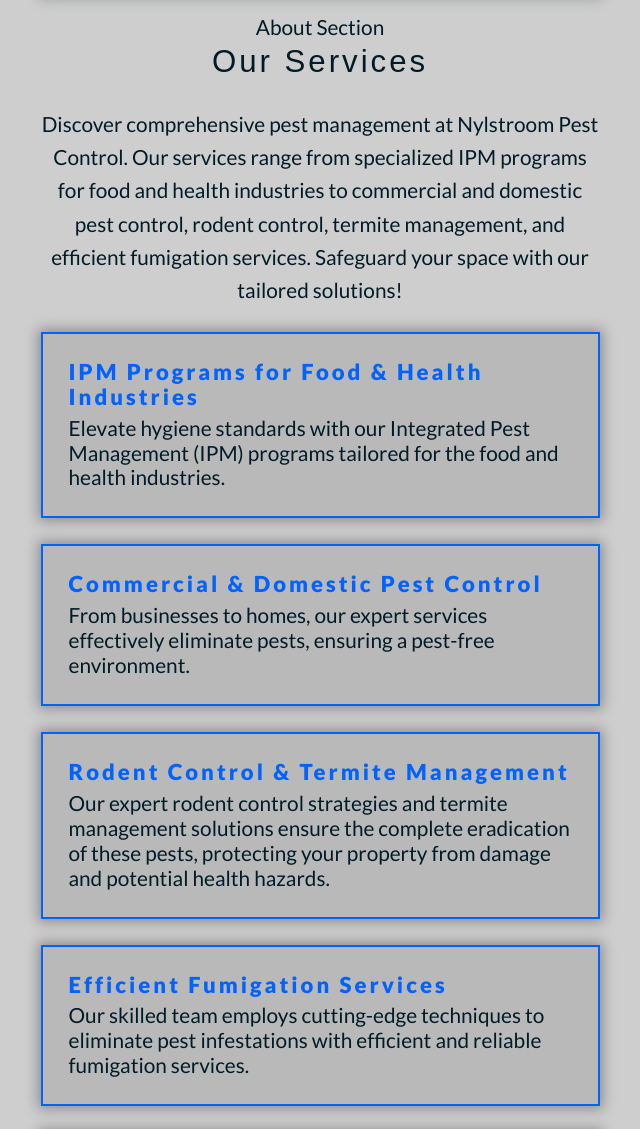
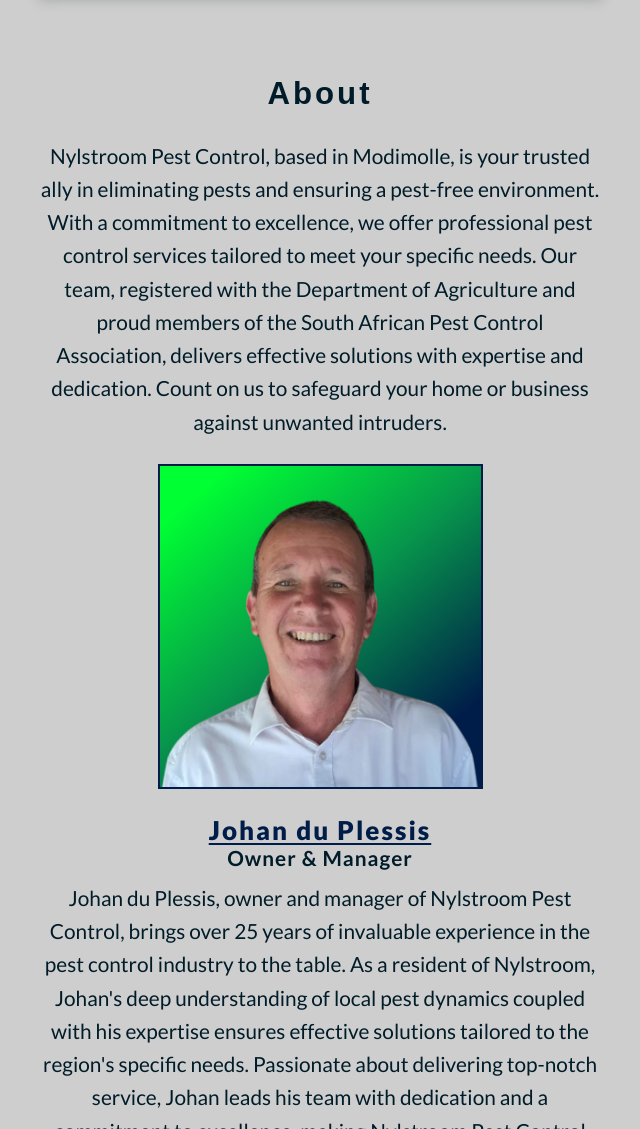
Before and after one commit to SVDwebtech/NylstroomPest053, a website: page index.html in a window 1280 px wide. Shown: the part 996-2125 px from the top of the page, without its empty margins (320-960 px from the left). Drawn offline with Linux system fonts and the light colour scheme; a web font is replaced by a local one.

Commit message:
add structure, content and styles to about section

```diff
--- a/index.html
+++ b/index.html
@@ -35,7 +35,7 @@
                 </div>
                 <div class="hero__heroCredentialsContainer">
                     <h3 class="hero__headingH3 headingH3 headingH3--heroCredentials">Certified & Accredited:</h3>
-                    <p class="hero__paragraph paragraph paragraph--heroCredentials">Registered with Department of Agriculture and Member of South African Pest Control Association</p>
+                    <p class="hero__paragraph paragraph paragraph--heroCredentials">Registered with Department of Agriculture and Member of the South African Pest Control Association</p>
                     <div class="hero__figureContainer">
                         <figure class="hero__figure">
                             <img class="hero__heroFigureImg" src="./img/Images/WebsiteImages/NylstroomPestDeptAgriLogo.webp" alt="">
@@ -55,7 +55,35 @@
         </header>
 
         <main class="main">
-            <section class="main__about">About Section</section>
+            <section class="main__about about">
+                <h2 class="about__headingH2 headingH2 headingH2--about">About</h2>
+                <p class="about__paragraph paragraph paragraph--about">Nylstroom Pest Control,
+                    based in Modimolle, is your trusted ally in eliminating pests and
+                    ensuring a pest-free environment. With a commitment to excellence,
+                    we offer professional pest control services tailored to meet your
+                    specific needs. Our team, registered with the Department of
+                    Agriculture and proud members of the South African Pest Control
+                    Association, delivers effective solutions with expertise and
+                    dedication. Count on us to safeguard your home or business
+                    against unwanted intruders.</p>
+                    <figure class="about__figure">
+                        <img class="about__figureImg about__img--figureImgOwner" src="./img/Images/WebsiteImages/NylstroomPestProfilePhotoJohan.webp" alt="">
+                        <figcaption class="about__figcaption">
+                            <h3 class="about__headingH3 headingH3 headingH3--aboutOwner">Johan du Plessis</h3>
+                            <h4 class="about__headingH4 headingH4 headingH4--aboutOwner">Owner & Manager</h4>
+                            <p class="about__paragraph paragraph paragraph--aboutOwner">Johan du Plessis,
+                                owner and manager of Nylstroom Pest Control, brings over 25 years of
+                                invaluable experience in the pest control industry to the table. As a
+                                resident of Nylstroom, Johan's deep understanding of local
+                                pest dynamics coupled with his expertise ensures effective solutions
+                                tailored to the region's specific needs. Passionate about delivering
+                                top-notch service, Johan leads his team with dedication and a
+                                commitment to excellence, making Nylstroom Pest Control the go-to
+                                choice for pest management in Modimolle and beyond.</p>
+                        </figcaption>
+                    </figure>
+
+            </section>
             <section class="main__services services">
                 <h2 class="services__headingH2 headingH2 headingH2--services">Our Services</h2>
                 <p class="services__paragraph paragraph paragraph--services">Discover comprehensive
--- a/sass/abstracts/_variables.scss
+++ b/sass/abstracts/_variables.scss
@@ -56,6 +56,7 @@
 
 // primary colors
 $cp-richBlack:#001c29ff;
+$cp-dark-blue: rgb(0, 29, 73);
 $cp-neonBlue: #0062ffff;
 $cp-honoluluBlue: #0075abff;
 $cp-erin: #00ff33ff;
@@ -69,9 +70,11 @@
 
 // font colors
 $cf-richBlack:#001c29ff;
+$cf-dark-blue: rgb(0, 29, 73);
 $cf-silver: #cececeff;
 $cf-neonBlue: #0062ffff;
 $cf-honoluluBlue: #0075abff;
+$cf-erin: #00ff33ff;
 $cf-shamrockGreen: #07964c;
 $cf-dark-shamrockGreen: #016732;
 $cf-emerald: #20cb72ff;
--- a/sass/base/_typography.scss
+++ b/sass/base/_typography.scss
@@ -37,7 +37,7 @@
 	color: $cf-richBlack;
 	font-family: "Days One", sans-serif;
 	font-size: clamp(2.2rem, 6.5vw, 2.4rem);
-	font-weight: 400;
+	font-weight: 900;
 	line-height: 1.2;
 	letter-spacing: 3px;
 }
@@ -54,6 +54,12 @@
 		text-decoration: underline;
 		text-underline-offset: 3px;
 	}
+	&--aboutOwner {
+		color: $cf-dark-blue;
+		letter-spacing: 2px;
+		text-decoration: underline;
+		text-underline-offset: 3px;
+	}
 	&--servicesListItemHeading {
 		color: $cf-neonBlue;
 		font-size: clamp(1.5rem, 5vw, 1.7rem);
@@ -67,6 +73,7 @@
 		line-height: 1.1;
 	}
 }
+
 .headingH4 {
 	color: $cf-richBlack;
 	font-family: "Lato", sans-serif;
@@ -74,6 +81,11 @@
 	font-weight: 900;
 	line-height: 1.2;
 	letter-spacing: 3px;
+	&--aboutOwner {
+		font-size: clamp(1.4rem, 6vw, 1.6rem);
+		font-weight: 700;
+		letter-spacing: 1px;
+	}
 	&--serviceAreasHeading {
 		color: $cf-neonBlue;
 		font-size: clamp(1.5rem, 5vw, 1.7rem);
@@ -108,7 +120,7 @@
 }
 .btn {
 	&--primary {
-		color: $cf-silver;
+		color: $cf-erin;
 		font-family: "Lato", sans-serif;
 		font-size: clamp(1.6rem, 5vw, 1.8rem);
 		font-weight: 700;
--- a/sass/components/_button.scss
+++ b/sass/components/_button.scss
@@ -20,7 +20,7 @@
           transform: translateY(-1px);
       }
       &--primary {
-          background-color: $cp-dark-shamrockGreen;
+          background-color: $cp-dark-blue;
       }
       &--secondary {
           background-color: rgba($cp-neonBlue, 1);
--- a/sass/layout/_header.scss
+++ b/sass/layout/_header.scss
@@ -1,5 +1,5 @@
 .header {
-
+      margin-bottom: 5rem;
 }
 .hero {
       @include displayFlexColumn;
--- a/sass/layout/_main.scss
+++ b/sass/layout/_main.scss
@@ -17,6 +17,25 @@
             width: $contactDetailIconSizeWidth;
             height: $contactDetailIconSizeHeight;
             margin-top: .5rem;
+      }
+}
+.about {
+      @include displayFlexColumn;
+      width: min(100%, 45rem);
+      padding: 0 1rem;
+      margin: 0 auto 5rem;
+      &__figure {
+            @include displayFlexColumn;
+      }
+      &__figureImg {
+            display: block;
+            border: 2px solid $cp-dark-blue;
+            background: linear-gradient(140deg, rgba($cp-erin, 1) 10%, rgba($cp-shamrockGreen, 1), rgba($cp-dark-blue, 1) 85%);
+            width: 25rem;
+            height: auto;
+      }
+      .paragraph--aboutOwner {
+            margin-top: .75rem;
       }
 }
 .services {
```
Also changed, not shown: css/styles.css.
